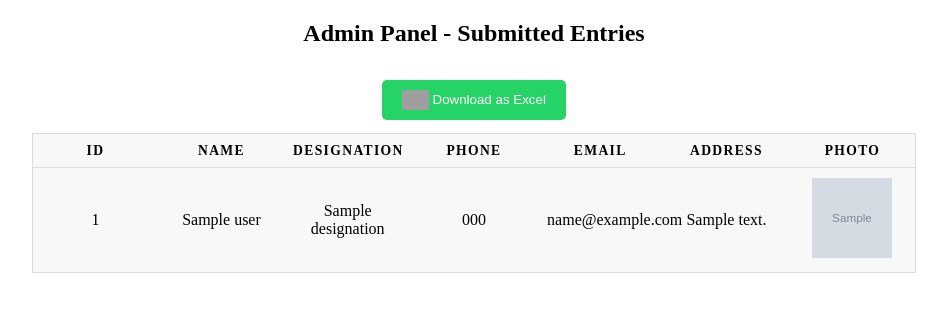
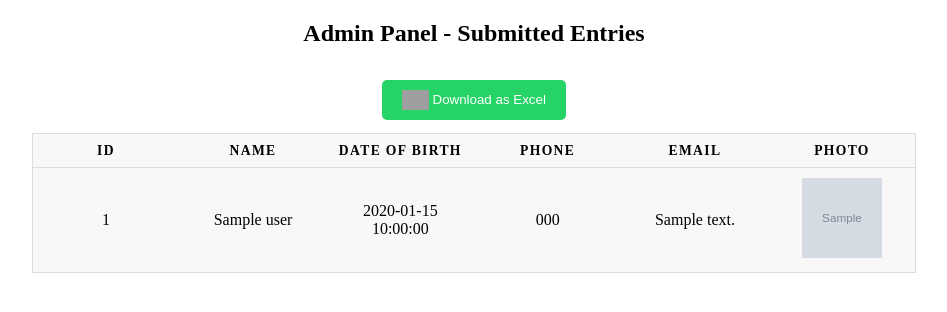
Before and after one commit to tanmay-ikare/flask-app, a Flask app: template templates/admin.html in a window 1280 px wide. Shown: the top 312 px of the page, without its empty margins (166-1113 px from the left). Run offline with Flask 3, Linux system fonts and the light colour scheme; the template is opened without the code that fills it: most values are stand-ins (such as "Sample title", 1, 10 or a date in 2020); grey boxes marked "Sample" are stand-in pictures; grey boxes are pictures that could not be loaded.

Commit message:
fixing id issue

```diff
--- a/app.py
+++ b/app.py
@@ -70,7 +70,7 @@ LANGUAGE_FONT_MAP = {
     "mr": "marathi.ttf"
 }
 
-def create_id(name, DOB, phone_number, address, photo):
+def create_id(name, DOB, phone_number, address, photo,id):
     image = Image.open("id_template.png")
     d= ImageDraw.Draw(image)
 
@@ -90,6 +90,7 @@ def create_id(name, DOB, phone_number, address, photo):
     add_text(DOB,(269,437),30)
     add_text(phone_number,(479,380),30)
     add_text(address,(161,500),45)
+    add_text(id,(873,254),30)
 
     passport_image = Image.open(photo).convert("RGBA")
     passport_image = passport_image.resize((163,182))  # optional
@@ -107,6 +108,7 @@ def create_id(name, DOB, phone_number, address, photo):
 @app.route('/', methods=['GET', 'POST'])
 def form():
     download_url = None  # Define it at the start
+    id = 1
 
     if request.method == 'POST':
         name = request.form['name']
@@ -127,11 +129,12 @@ def form():
         c = conn.cursor()
         c.execute("INSERT INTO users (name, DOB, phone, address, image_path) VALUES (?, ?, ?, ?, ?)",
                   (name, DOB, phone, address, image_path))
+        user_id = c.lastrowid
         conn.commit()
         conn.close()
 
         # Generate ID and get file path
-        file_path = create_id(name, DOB, phone, address, image_path)
+        file_path = create_id(name, DOB, phone, address, image_path,user_id)
         download_url = '/' + file_path  # Flask uses static/ prefix by default
 
         flash('Form submitted successfully! Your ID has been created.', 'success')
--- a/templates/admin.html
+++ b/templates/admin.html
@@ -97,7 +97,7 @@
             style="background-color: #25D366; color: white; border: none; padding: 10px 20px; border-radius: 5px; cursor: pointer; margin-top: 1em; margin-bottom: 1em;"
             type="submit">
             <img src="https://upload.wikimedia.org/wikipedia/commons/thumb/7/73/Microsoft_Excel_2013-2019_logo.svg/640px-Microsoft_Excel_2013-2019_logo.svg.png"
-                alt="WhatsApp" style="height: 20px; vertical-align: middle;"> Download as Excel
+                alt="excel" style="height: 20px; vertical-align: middle;"> Download as Excel
         </button>
     </form>
 </div>
@@ -106,10 +106,9 @@
             <tr>
                 <th>ID</th>
                 <th>Name</th>
-                <th>Designation</th>
+                <th>Date of Birth</th>
                 <th>Phone</th>
                 <th>Email</th>
-                <th>Address</th>
                 <th>Photo</th>
             </tr>
         </thead>
@@ -118,9 +117,8 @@
             <tr>
                 <td>{{ user.id }}</td>
                 <td>{{ user.name }}</td>
-                <td>{{ user.designation }}</td>
+                <td>{{ user.DOB }}</td>
                 <td>{{ user.phone }}</td>
-                <td>{{ user.email }}</td>
                 <td>{{ user.address }}</td>
                 <td><img src="{{ user['image_path'] }}" width="80" height="80" alt="ID Photo"></td>
             </tr>
```
